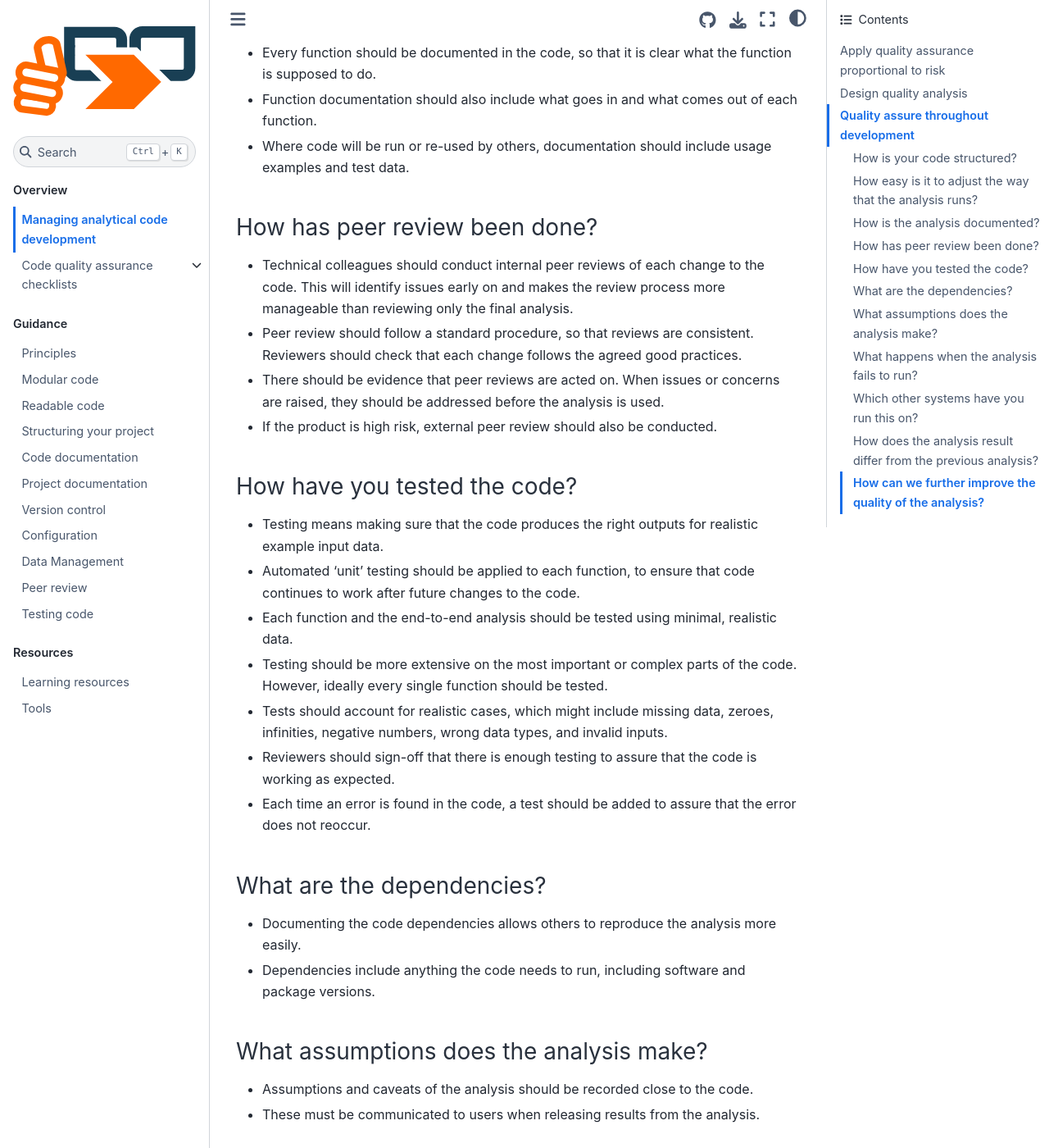
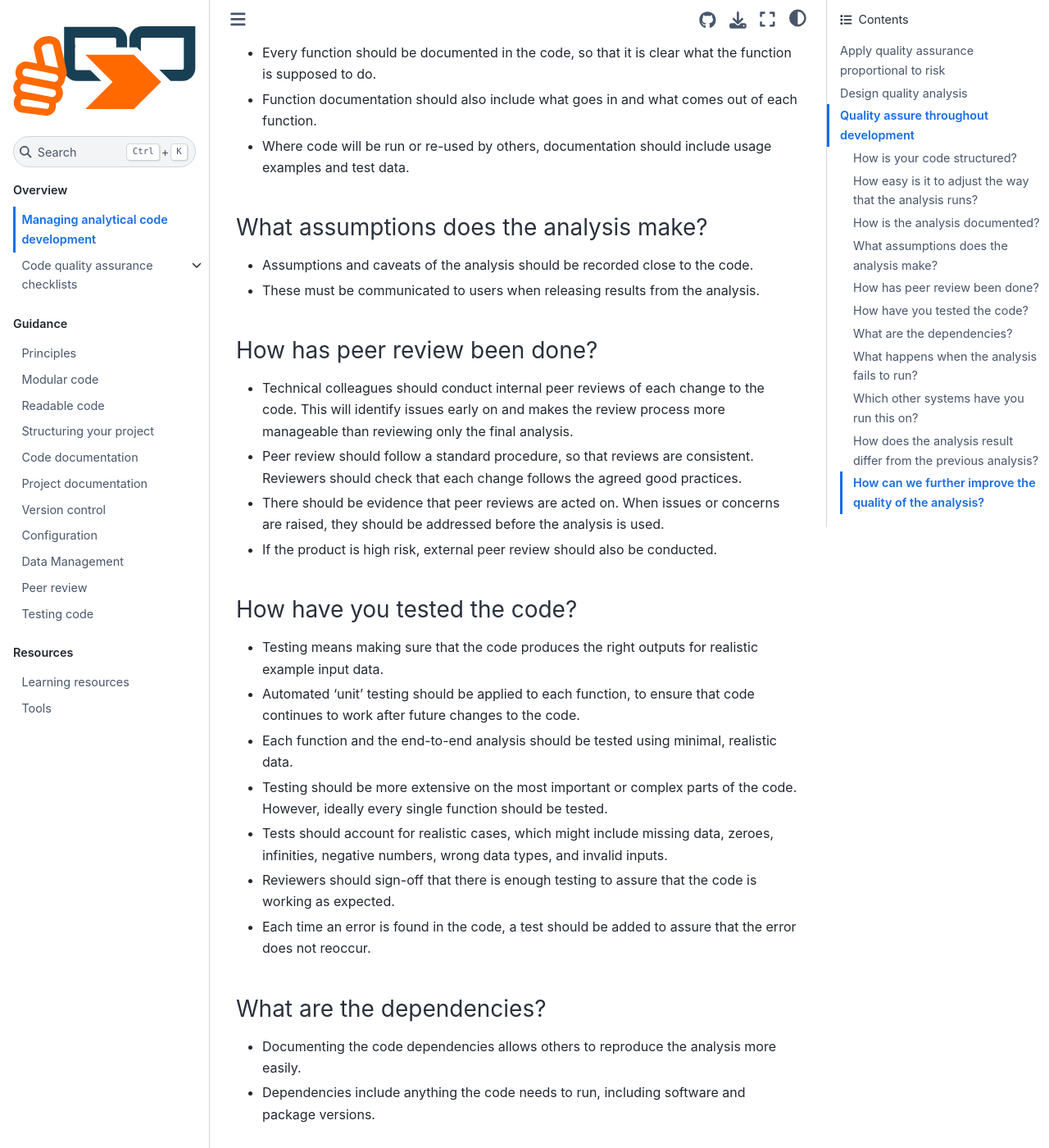
Before and after one commit to best-practice-and-impact/qa-of-code-guidance, a Jupyter Book: the page built from book/managers_guide.md, in a window 1280 px wide and 1400 px high, scrolled down 3551 px. Shown: the whole window at 82% size. Built offline with Jupyter Book 1.0.4 settings and Sphinx 7.4.7 and the Sphinx Book theme 1.1.4, drawn with Linux system fonts in a browser that asks for light colours; part of the change alters nothing that is shown.

```diff
--- a/book/managers_guide.md
+++ b/book/managers_guide.md
@@ -78,6 +78,11 @@ These questions can be used throughout the development of the analysis, to asses
 * Function documentation should also include what goes in and what comes out of each function.
 * Where code will be run or re-used by others, documentation should include usage examples and test data.
 
+### What assumptions does the analysis make?
+
+* Assumptions and caveats of the analysis should be recorded close to the code.
+* These must be communicated to users when releasing results from the analysis.
+
 ### How has peer review been done?
 
 * Technical colleagues should conduct internal peer reviews of each change to the code. This will identify issues early on and makes the review process more manageable than reviewing only the final analysis.
@@ -99,11 +104,6 @@ These questions can be used throughout the development of the analysis, to asses
 
 * Documenting the code dependencies allows others to reproduce the analysis more easily.
 * Dependencies include anything the code needs to run, including software and package versions.
-
-### What assumptions does the analysis make?
-
-* Assumptions and caveats of the analysis should be recorded close to the code.
-* These must be communicated to users when releasing results from the analysis.
 
 ### What happens when the analysis fails to run?
 
```
